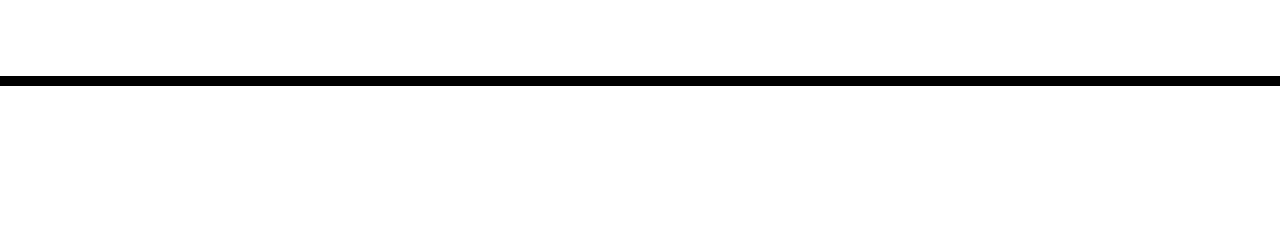
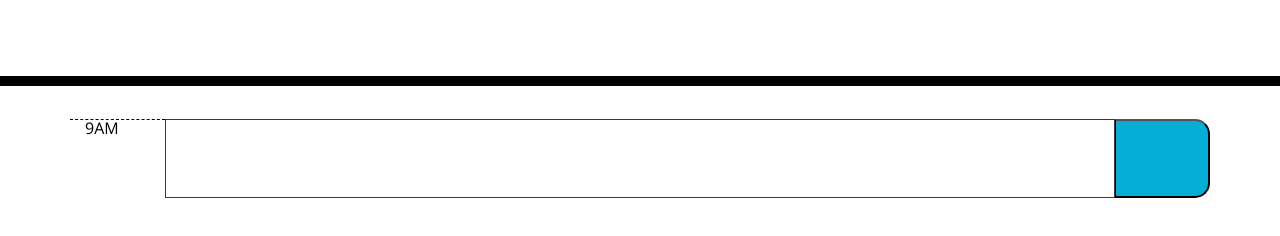
Before and after one commit to Meshuganah/work-day-scheduler, a plain HTML site: page Develop/index.html in a window 1280 px wide. Shown: the part 182-418 px from the top of the page. Drawn offline with nearby package versions, Linux system fonts and the light colour scheme.

Commit message:
added initial timeblock

```diff
--- a/Develop/index.html
+++ b/Develop/index.html
@@ -30,6 +30,11 @@
     </header>
     <div class="container">
       <!-- Timeblocks go here -->
+      <div class="row">
+        <span class="col-1 hour ">9AM</span>
+        <span class="col-10 border border-dark"></span>
+        <button class="col-1 saveBtn"></button>
+      </div>
     </div>
 
     <script src="https://code.jquery.com/jquery-3.4.1.min.js"></script>
```
